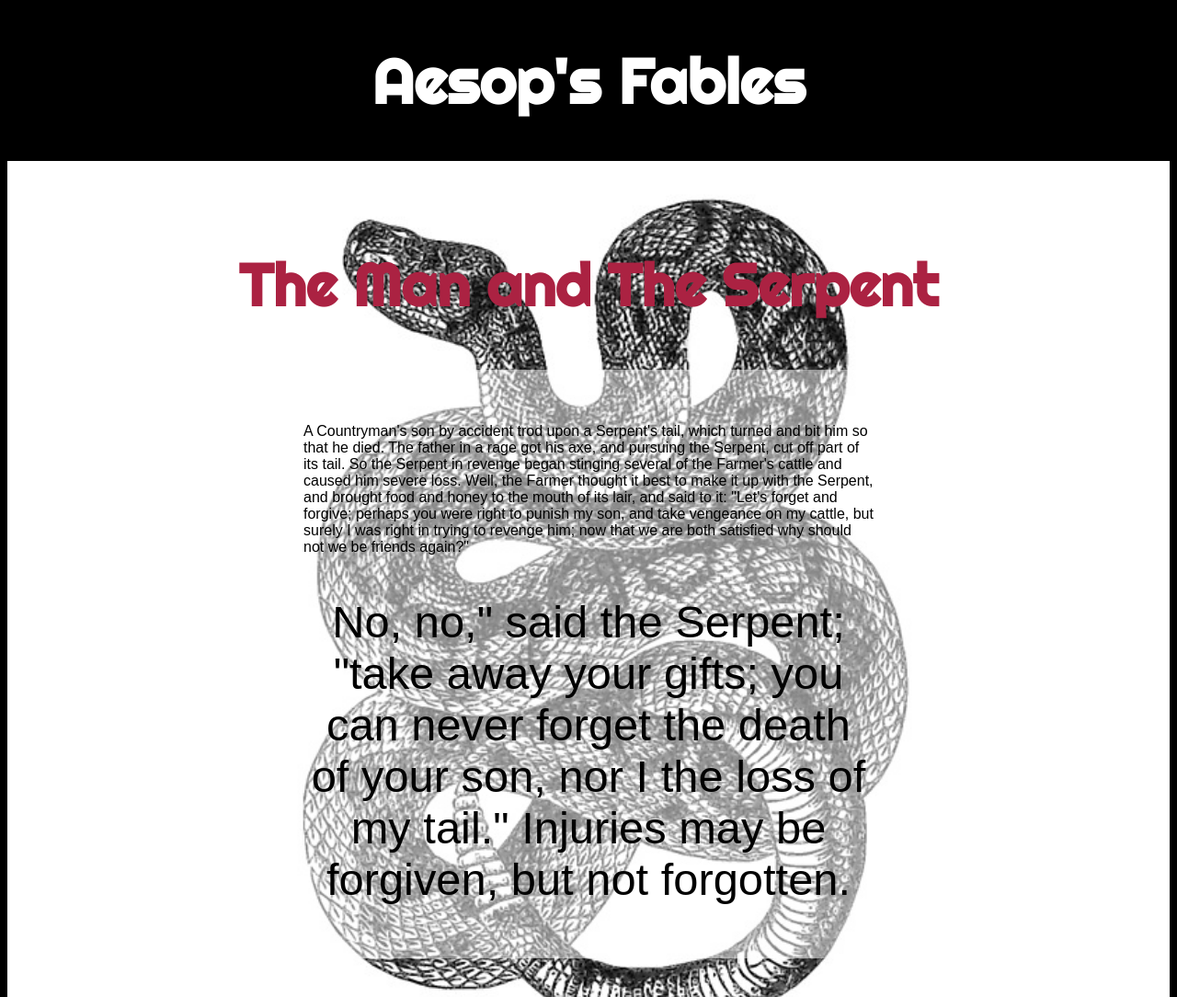
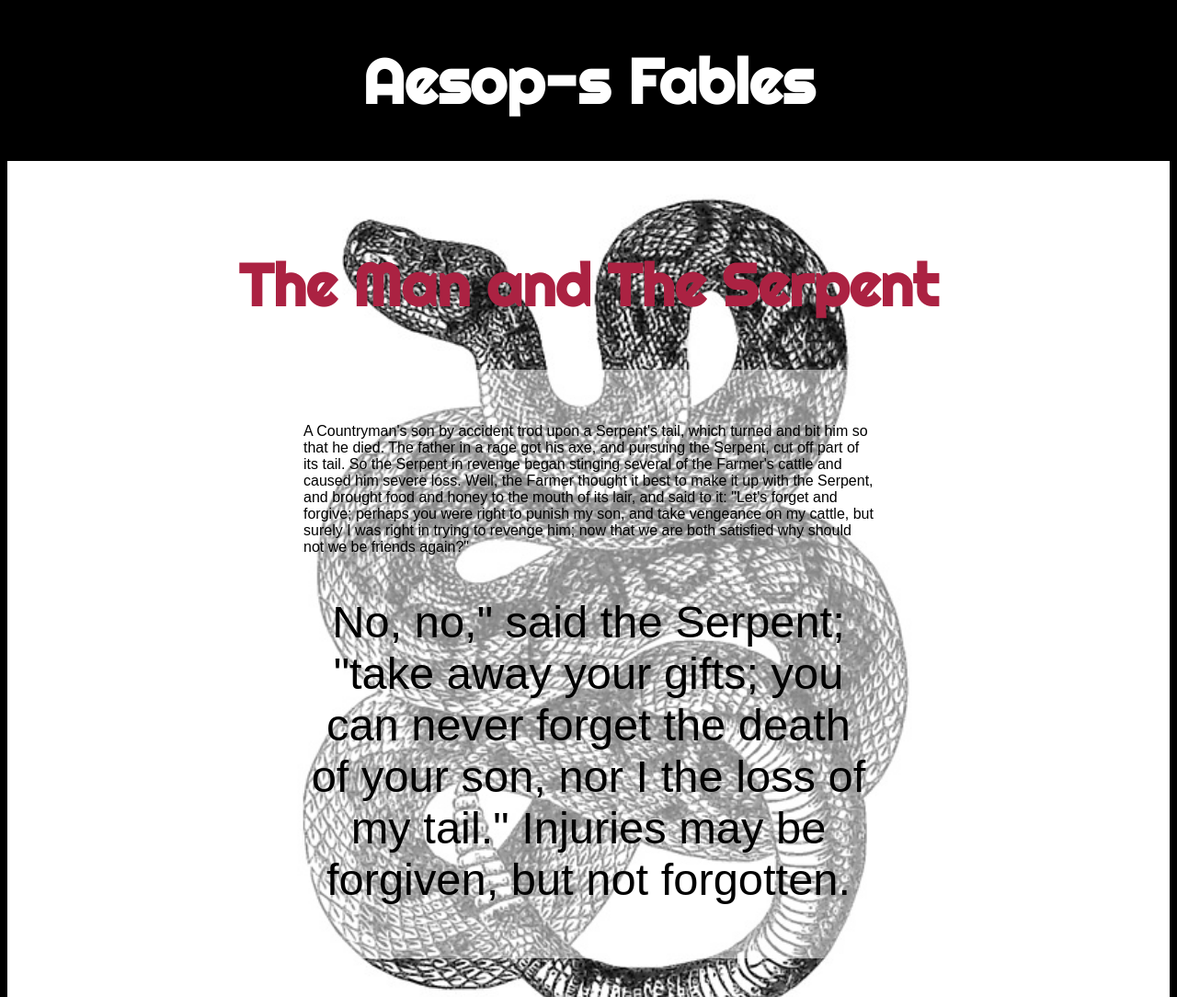
Before and after one commit to laureclaverie/D3-projet01-fableesope, a plain HTML site: page index.html in a window 1280 px wide. Shown: the top 1084 px of the page at 92% size. Drawn offline with Linux system fonts and the light colour scheme; a web font is replaced by a local one.

Commit message:
quick change

```diff
--- a/index.html
+++ b/index.html
@@ -10,7 +10,7 @@
 
 <header>
     <div class="header-content">
-      <h1>Aesop's Fables</h1>
+      <h1>Aesop-s Fables</h1>
   </div>
 </header>
 
```
